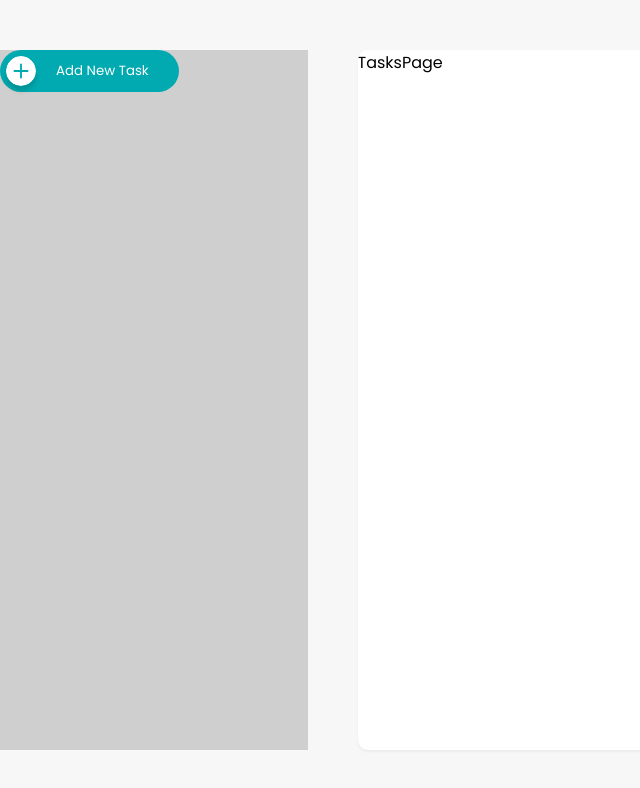
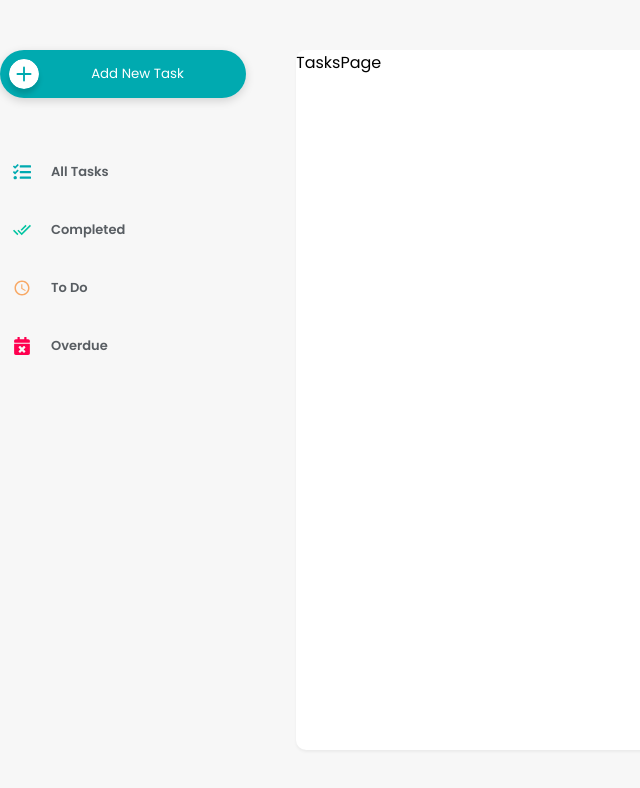
Before and after one commit to KhrapkoVasyl/sdm-OurDiary, a React (Create React App) app in the folder client/: page / in a window 1280 px wide. Shown: the top 788 px of the page, without its empty margins (0-640 px from the left). Built offline with nearby package versions, Linux system fonts and the light colour scheme.

Commit message:
Created SideNav component

```diff
--- a/client/src/components/add-task-button/AddTaskButton.style.js
+++ b/client/src/components/add-task-button/AddTaskButton.style.js
@@ -8,7 +8,7 @@ export const Button = styled.button`
   outline: none;
   background-color: ${getThemeValue('colorPrimary')};
   color: ${getThemeValue('colorTextLight')};
-  padding: 6px;
+  padding: 9px;
   padding-right: 30px;
   font-family: inherit;
   display: flex;
@@ -16,6 +16,11 @@ export const Button = styled.button`
   border-radius: 100px;
   cursor: pointer;
   transition: background-color 0.2s ease;
+  box-shadow: 0 3px 10px rgba(0, 0, 0, 0.15);
+
+  p {
+    flex: 1;
+  }
 
   &:hover {
     background-color: ${getThemeValue('colorPrimaryLight')};
--- a/client/src/components/layout/Layout.style.js
+++ b/client/src/components/layout/Layout.style.js
@@ -8,12 +8,11 @@ export const Layout = styled.div`
 `;
 
 export const Aside = styled.aside`
-  flex: 0.25;
-  background-color: #cfcfcf;
+  flex: 0.2;
 `;
 
 export const Main = styled.main`
-  flex: 0.75;
+  flex: 0.8;
   background-color: #fff;
   box-shadow: 0 2px 3px rgba(0, 0, 0, 0.05);
   border-radius: 10px;
--- /dev/null
+++ b/client/src/components/side-nav-item/SideNavItem.js
@@ -0,0 +1,13 @@
+import React from 'react';
+import * as S from './SideNavItem.style';
+
+const SideNavItem = ({ icon, text, to, color }) => {
+  return (
+    <S.NavItem color={color}>
+      <S.IconWrapper>{icon}</S.IconWrapper>
+      <p>{text}</p>
+    </S.NavItem>
+  );
+};
+
+export default SideNavItem;
--- /dev/null
+++ b/client/src/components/side-nav-item/SideNavItem.style.js
@@ -0,0 +1,36 @@
+import styled from 'styled-components';
+import { getThemeValue } from 'utils/getThemeValue';
+
+export const NavItem = styled.li`
+  display: flex;
+  align-items: center;
+  column-gap: 20px;
+  border-radius: 100px;
+  padding: 14px;
+  padding-right: 30px;
+  padding-left: 13px;
+  font-weight: ${getThemeValue('fontWeightBold')};
+  font-size: 13px;
+  color: ${getThemeValue('colorTextSecondary')};
+  cursor: pointer;
+  transition: background-color 0.2s ease;
+
+  :hover {
+    background-color: ${getThemeValue('colorLightGray')};
+    svg {
+      color: ${getThemeValue('colorTextSecondary')};
+    }
+  }
+
+  svg {
+    color: ${(props) => props.color};
+    font-size: 18px;
+    transition: color 0.2s ease;
+  }
+`;
+
+export const IconWrapper = styled.div`
+  display: flex;
+  align-items: center;
+  justify-content: center;
+`;
--- /dev/null
+++ b/client/src/components/side-nav-item/index.js
@@ -0,0 +1 @@
+export { default as SideNavItem } from './SideNavItem';
--- a/client/src/components/side-nav/SideNav.js
+++ b/client/src/components/side-nav/SideNav.js
@@ -1,10 +1,61 @@
 import { AddTaskButton } from 'components/add-task-button';
 import * as S from './SideNav.style';
+import { FaTasks, FaCalendarTimes } from 'react-icons/fa';
+import { IoMdDoneAll } from 'react-icons/io';
+import { MdOutlineSchedule } from 'react-icons/md';
+// import { TbCalendarTime } from 'react-icons/tb';
+import { SideNavItem } from 'components/side-nav-item';
+import { useMemo } from 'react';
+import { useTheme } from 'styled-components';
 
 const SideNav = () => {
+  const theme = useTheme();
+  const navItemsContent = useMemo(
+    () => [
+      {
+        icon: <FaTasks />,
+        text: 'All Tasks',
+        to: '/tasks',
+        color: theme.colorPrimary,
+      },
+      {
+        icon: <IoMdDoneAll />,
+        text: 'Completed',
+        to: '/tasks',
+        color: theme.colorSuccess,
+      },
+      {
+        icon: <MdOutlineSchedule />,
+        text: 'To Do',
+        to: '/tasks',
+        color: theme.colorWarning,
+      },
+      {
+        icon: <FaCalendarTimes />,
+        text: 'Overdue',
+        to: '/tasks',
+        color: theme.colorError,
+      },
+    ],
+    []
+  );
+
   return (
     <S.Container>
       <AddTaskButton />
+      <S.NavList>
+        {navItemsContent.map(({ text, icon, to, color }) => {
+          return (
+            <SideNavItem
+              key={text}
+              text={text}
+              icon={icon}
+              to={to}
+              color={color}
+            />
+          );
+        })}
+      </S.NavList>
     </S.Container>
   );
 };
--- a/client/src/components/side-nav/SideNav.style.js
+++ b/client/src/components/side-nav/SideNav.style.js
@@ -1,3 +1,15 @@
 import styled from 'styled-components';
 
-export const Container = styled.div``;
+export const Container = styled.div`
+  display: flex;
+  justify-content: center;
+  flex-direction: column;
+`;
+
+export const NavList = styled.ul`
+  list-style: none;
+  margin-top: 50px;
+  display: flex;
+  flex-direction: column;
+  row-gap: 10px;
+`;
--- a/client/src/styles/theme.js
+++ b/client/src/styles/theme.js
@@ -7,9 +7,12 @@ const theme = {
   fontWeightBold: 600,
   colorPrimary: '#00aab0',
   colorPrimaryLight: '#00c8cf',
-  colorSecondary: '#ff0050',
+  colorError: '#ff0050',
+  colorWarning: '#f8a966',
+  colorSuccess: '#00c4a1',
   colorBackgroundPrimary: '#ffffff',
   colorBackgroundSecondary: '#f7f7f7',
+  colorLightGray: '#eaeaec',
   colorTextDark: '#000000',
   colorTextLight: '#ffffff',
   colorTextSecondary: '#585d62',
```
